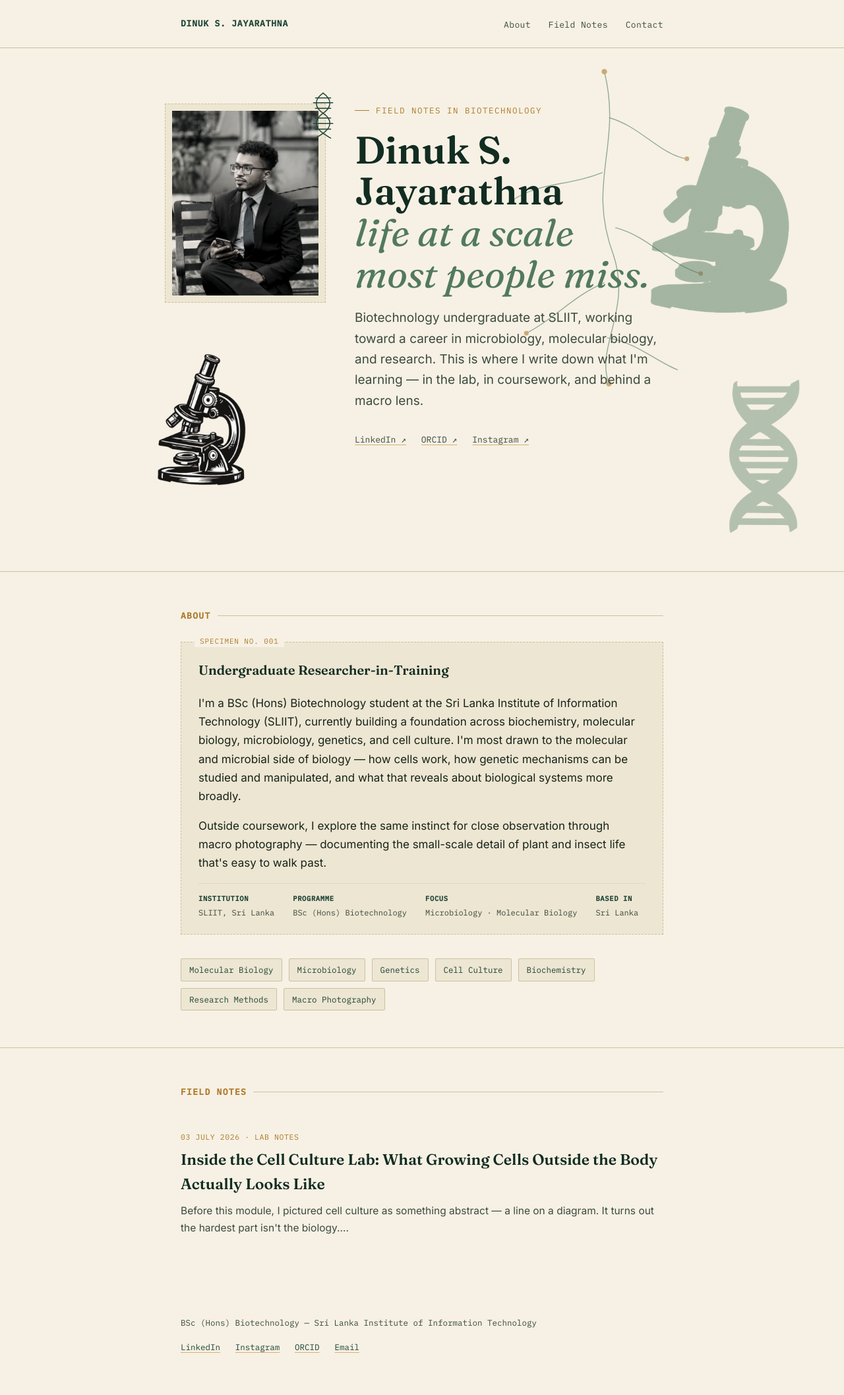
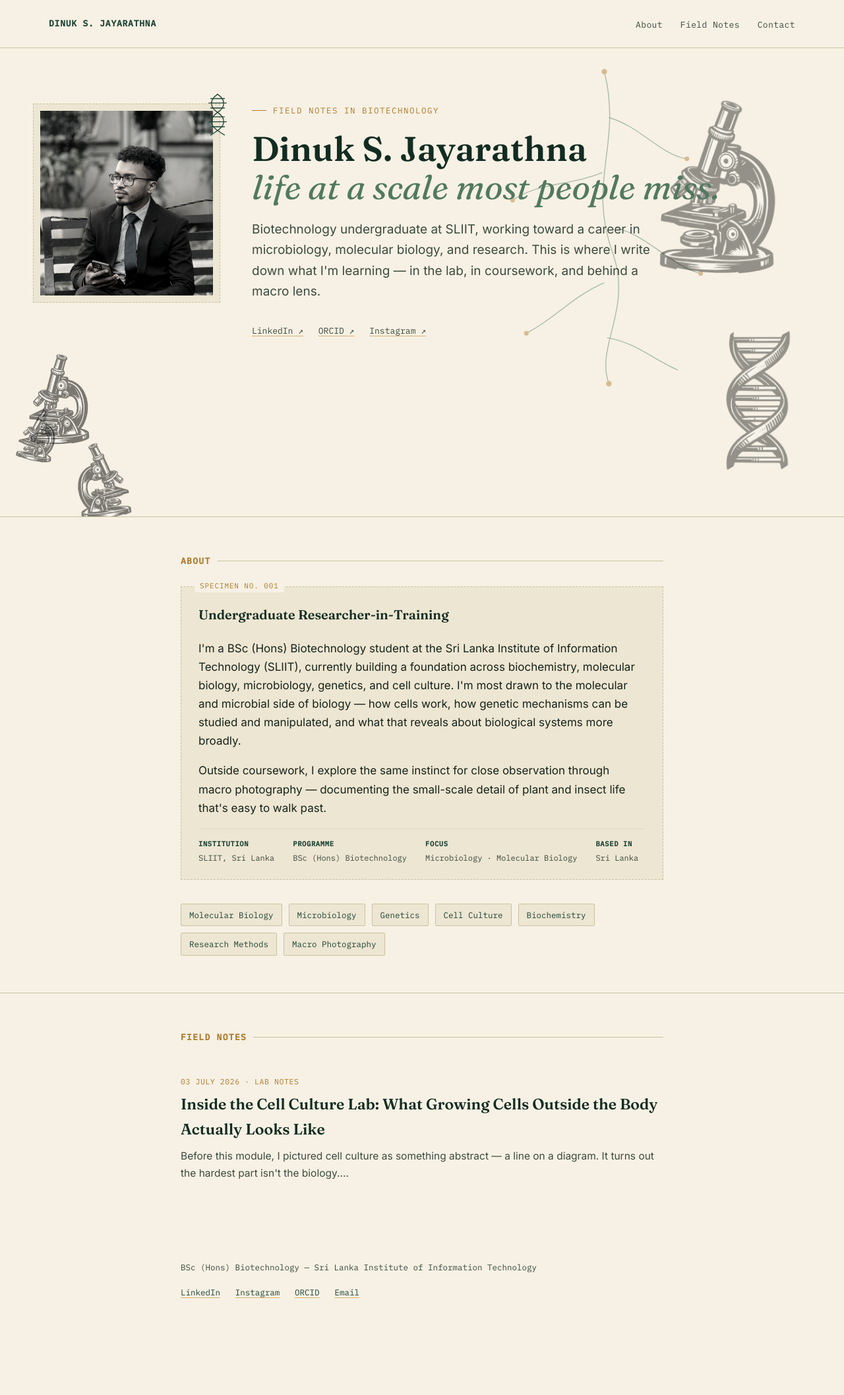
Before and after one commit to DinukSJayarathna/test8, a Jekyll site: the page built from index.html, in a window 1280 px wide. Shown: the whole page at 66% size. Built offline with Jekyll 4.4.1, drawn with Linux system fonts in a browser that asks for light colours; after the commit the page ends 2032 px from its top, so only the background shows below that.

Commit message:
Add files via upload

```diff
--- a/assets/css/style.css
+++ b/assets/css/style.css
@@ -61,6 +61,7 @@ a:focus-visible, button:focus-visible {
 }
 
 .site-header .wrap {
+  max-width: 1180px;
   display: flex;
   justify-content: space-between;
   align-items: center;
@@ -105,7 +106,7 @@ a:focus-visible, button:focus-visible {
   right: -40px;
   width: 640px;
   height: 640px;
-  opacity: 0.6;
+  opacity: 0.45;
   z-index: 0;
   pointer-events: none;
 }
@@ -113,35 +114,36 @@ a:focus-visible, button:focus-visible {
 .hero-bg-icon {
   position: absolute;
   z-index: 0;
-  opacity: 0.5;
+  opacity: 0.4;
   pointer-events: none;
+  filter: grayscale(100%);
 }
 
 .hero-bg-microscope {
-  width: 300px;
+  width: 250px;
   height: auto;
-  top: 0px;
+  top: 6px;
+  right: 60px;
+}
+
+.hero-bg-dna {
+  width: 190px;
+  height: auto;
+  bottom: 0px;
   right: 30px;
 }
 
-.hero-bg-dna {
-  width: 210px;
-  height: auto;
-  bottom: -20px;
-  right: 10px;
-  opacity: 0.4;
-}
-
-@media (max-width: 900px) {
+@media (max-width: 1000px) {
   .hero-bg-icon { display: none; }
 }
 
 .hero-grid {
   position: relative;
   z-index: 1;
+  max-width: 1180px;
   display: grid;
-  grid-template-columns: 220px 1fr;
-  gap: 44px;
+  grid-template-columns: 260px 1fr;
+  gap: 48px;
   align-items: start;
 }
 
@@ -173,21 +175,53 @@ a:focus-visible, button:focus-visible {
 
 .icon-dna-small {
   position: absolute;
-  top: -20px;
-  right: -18px;
-  width: 42px;
+  top: -18px;
+  right: -16px;
+  width: 38px;
   height: auto;
 }
 
 .icon-accent {
   display: block;
-  opacity: 0.92;
+  opacity: 0.9;
 }
 
 .icon-bacteria-side {
-  width: 190px;
-  height: auto;
-  margin: 22px 0 0 -34px;
+  display: none;
+}
+
+.hero-bacteria-cluster {
+  position: relative;
+  margin: 40px 0 0 -30px;
+  height: 220px;
+  pointer-events: none;
+}
+
+.hero-bacteria-cluster img {
+  position: absolute;
+  opacity: 0.5;
+  filter: grayscale(100%);
+}
+
+.bacteria-1 {
+  width: 130px;
+  top: 0;
+  left: 6px;
+  transform: rotate(-4deg);
+}
+
+.bacteria-2 {
+  width: 78px;
+  top: 96px;
+  left: 0px;
+  transform: rotate(10deg);
+}
+
+.bacteria-3 {
+  width: 110px;
+  top: 140px;
+  left: 78px;
+  transform: rotate(-6deg) scaleX(-1);
 }
 
 @media (max-width: 640px) {
@@ -195,10 +229,10 @@ a:focus-visible, button:focus-visible {
     grid-template-columns: 1fr;
   }
   .hero-photo-col {
-    width: 170px;
+    width: 220px;
     margin: 0 auto 8px;
   }
-  .icon-bacteria-side { display: none; }
+  .hero-bacteria-cluster { display: none; }
 }
 
 .eyebrow {
@@ -224,10 +258,16 @@ a:focus-visible, button:focus-visible {
 .hero h1 {
   font-family: var(--font-display);
   font-weight: 600;
-  font-size: clamp(38px, 6vw, 58px);
-  line-height: 1.08;
+  font-size: clamp(32px, 4.4vw, 52px);
+  line-height: 1.12;
   margin: 0 0 20px;
   color: var(--forest-deep);
+  white-space: nowrap;
+}
+
+.hero h1 em {
+  display: block;
+  white-space: normal;
 }
 
 .hero h1 em {
@@ -453,6 +493,10 @@ section.block:last-of-type { border-bottom: none; }
 /* ============================================
    Responsive
    ============================================ */
+@media (max-width: 480px) {
+  .hero h1 { white-space: normal; font-size: clamp(28px, 8vw, 38px); }
+}
+
 @media (max-width: 560px) {
   .hero { padding: 56px 0 44px; }
   .hero-veins { width: 300px; height: 300px; top: -20px; right: -100px; }
--- a/index.html
+++ b/index.html
@@ -22,8 +22,8 @@ title: Home
     </g>
   </svg>
 
-  <img class="hero-bg-icon hero-bg-microscope" src="{{ '/assets/img/microscope-tint.png' | relative_url }}" alt="">
-  <img class="hero-bg-icon hero-bg-dna" src="{{ '/assets/img/dna-tint.png' | relative_url }}" alt="">
+  <img class="hero-bg-icon hero-bg-microscope" src="{{ '/assets/img/microscope.png' | relative_url }}" alt="">
+  <img class="hero-bg-icon hero-bg-dna" src="{{ '/assets/img/dna.png' | relative_url }}" alt="">
 
   <div class="wrap hero-grid">
     <div class="hero-photo-col">
@@ -43,7 +43,11 @@ title: Home
           </g>
         </svg>
       </div>
-      <img class="icon-accent icon-bacteria-side" src="{{ '/assets/img/bacteria.png' | relative_url }}" alt="">
+      <div class="hero-bacteria-cluster" aria-hidden="true">
+        <img class="bacteria-1" src="{{ '/assets/img/bacteria.png' | relative_url }}" alt="">
+        <img class="bacteria-2" src="{{ '/assets/img/bacteria.png' | relative_url }}" alt="">
+        <img class="bacteria-3" src="{{ '/assets/img/bacteria.png' | relative_url }}" alt="">
+      </div>
     </div>
 
     <div class="hero-content">
```
